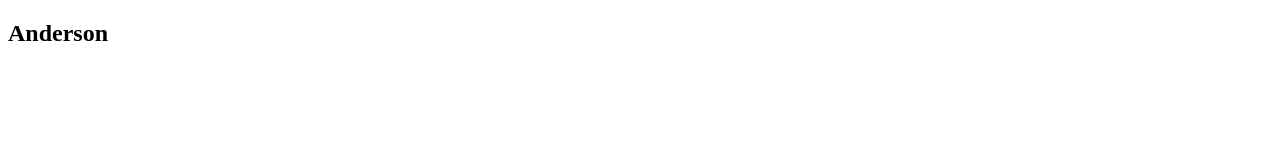
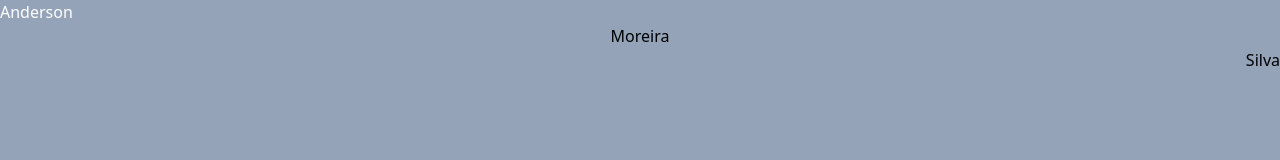
Before and after one commit to andersontecnicoprogramador/teste, a plain HTML site: page index.html in a window 1280 px wide. Drawn offline with nearby package versions, Linux system fonts and the light colour scheme.

Commit message:
segundo commit

```diff
--- a/index.html
+++ b/index.html
@@ -4,10 +4,13 @@
     <meta charset="UTF-8">
     <meta name="viewport" content="width=h, initial-scale=1.0">
     <title>Document</title>
+    <script src="https://cdn.tailwindcss.com"></script>
 </head>
-<body>
-    <h2>Anderson
+<body class="bg-slate-400">
+    <h1 class="text-white">Anderson</h1>
+    <h2 class="text-center">Moreira</h2>
+    <h1 class="text-end">Silva</h1>
 
-    </h2>
+    </h1>
 </body>
 </html>
```
Also changed, not shown: tailwind.js (added).
